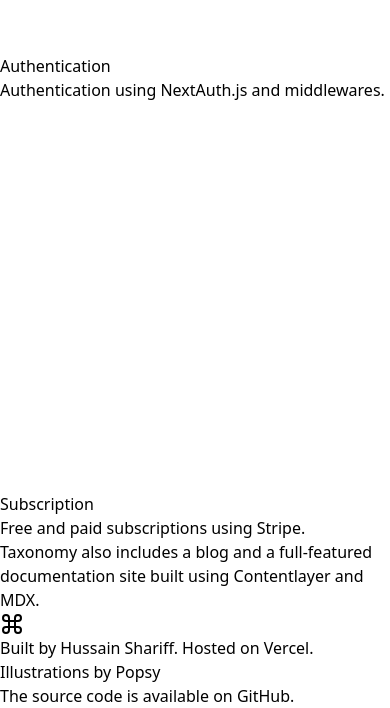
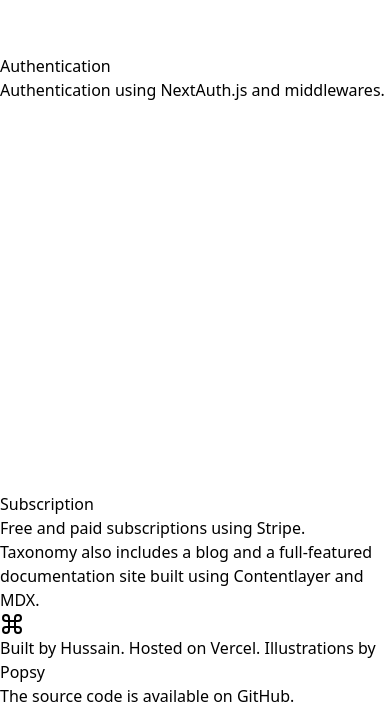
Before and after one commit to hussain-shariff/taxonomy, a React (Vite) app: page / in a window 390 px wide. Shown: the part 2646-3354 px from the top of the page. Built offline with nearby package versions, Linux system fonts and the light colour scheme.

Commit message:
responsive footer

```diff
--- a/src/components/Footer.tsx
+++ b/src/components/Footer.tsx
@@ -2,11 +2,11 @@
 
 const Footer = () => {
   return (
-    <div className=' text-slate-600 text-sm px-10 py-4 flex items-center justify-between'>
-        <div className='flex items-center gap-2'>
+    <div className=' text-slate-600 text-sm px-10 py-4 flex flex-col gap-2 text-center items-center justify-between md:flex-row'>
+        <div className='flex flex-col md:flex-row items-center gap-2'>
             <Command/>
             <p>
-                Built by <a className=' underline' href="https://github.com/hussain-shariff">Hussain Shariff</a>. Hosted on <a href="https://vercel.com" className=' underline'>Vercel</a>. Illustrations by <a href="https://popsy.co" className=' underline'>Popsy</a>
+                Built by <a className=' underline' href="https://github.com/hussain-shariff">Hussain</a>. Hosted on <a href="https://vercel.com" className=' underline'>Vercel</a>. Illustrations by <a href="https://popsy.co" className=' underline'>Popsy</a>
             </p>
         </div>
         <p>The source code is available on <a href="https://github.com/hussain-shariff" className=' underline'>GitHub</a>.</p>
```
